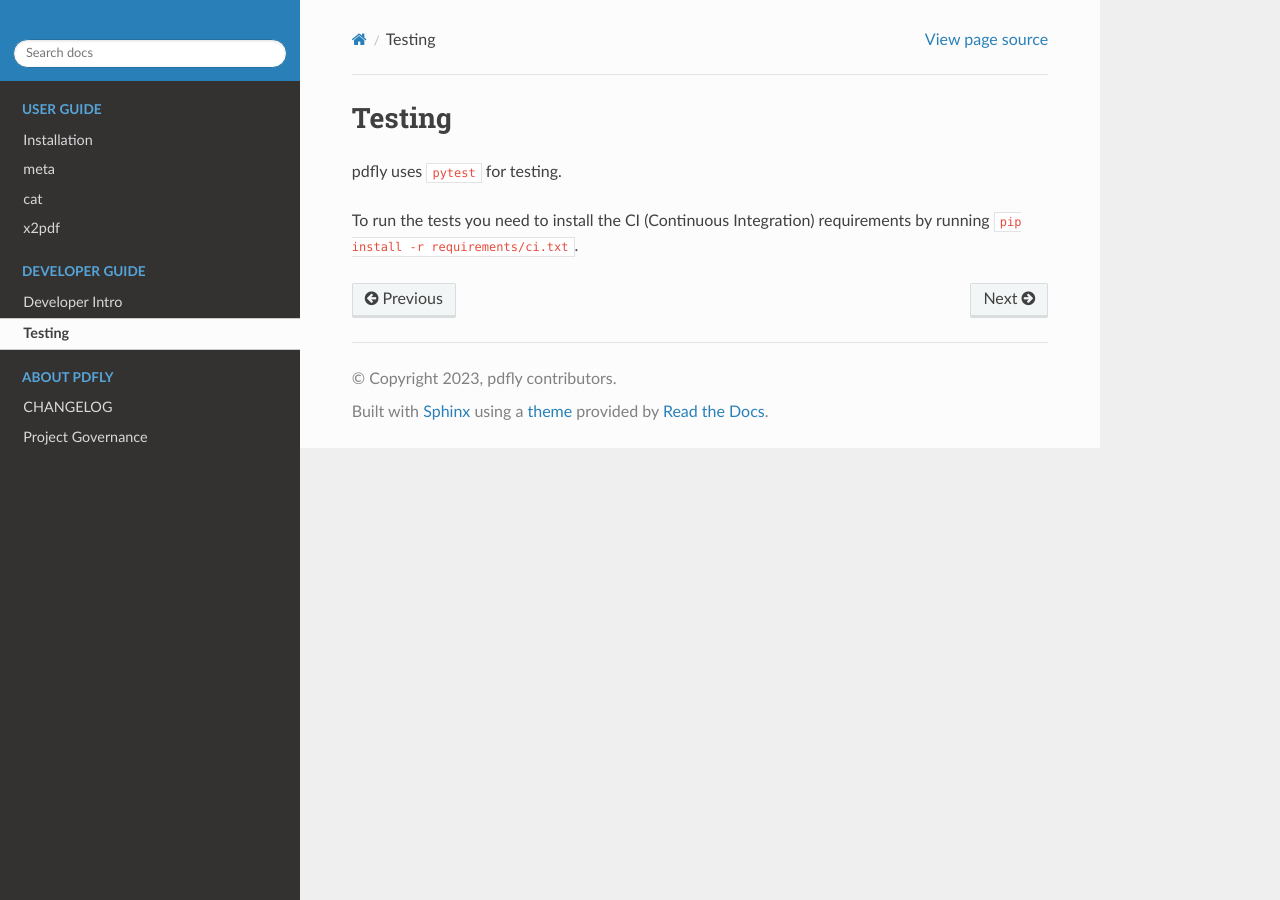
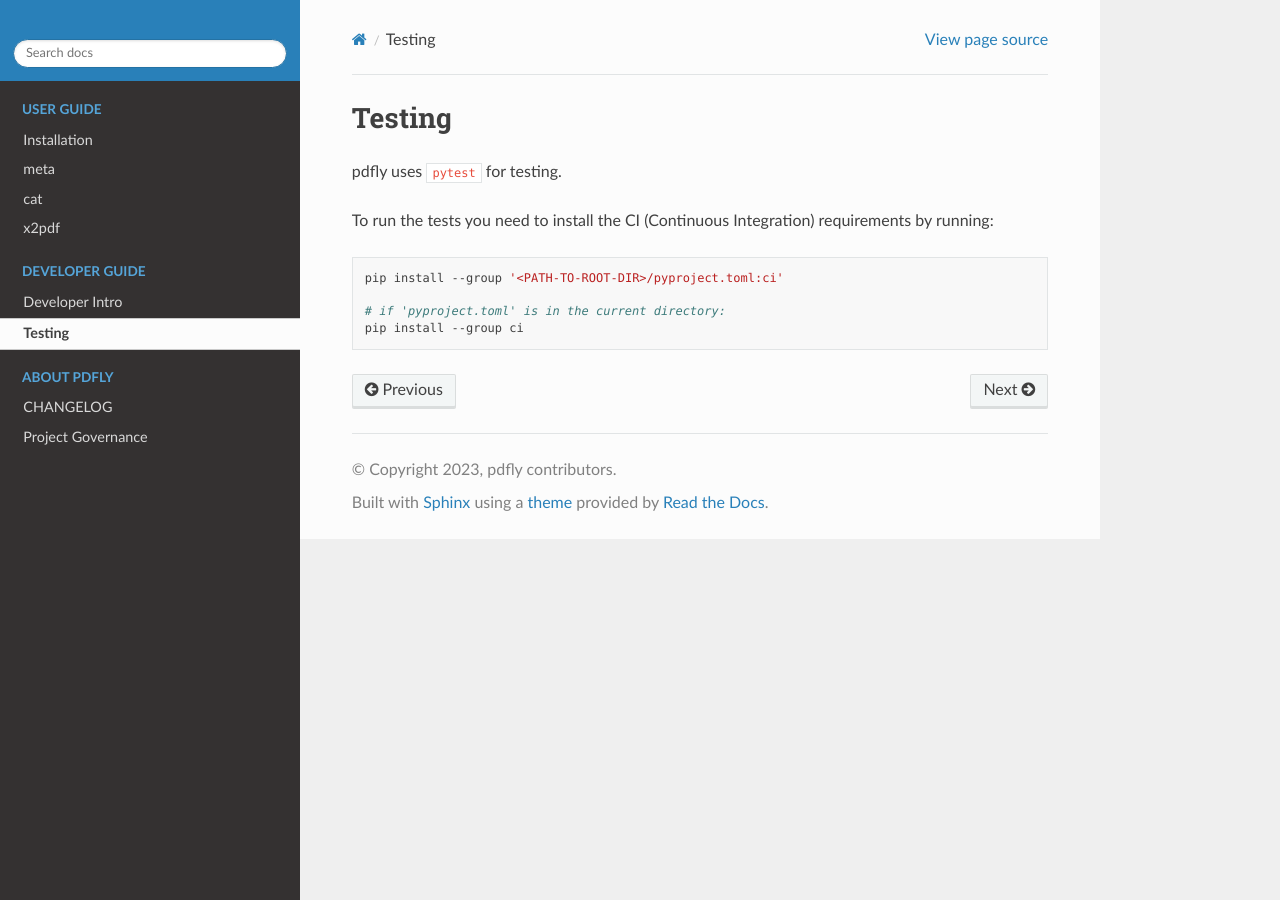
Before and after one commit to py-pdf/pdfly, a Sphinx documentation site: the page built from docs/dev/testing.md, in a window 1280 px wide. Built offline with Sphinx 7.4.7 and the Read the Docs theme 3.1.0, drawn with Linux system fonts in a browser that asks for light colours; pages that are not in the unit, such as notebooks, are missing from menus.

Commit message:
update references to `requirements/` in docs

````diff
--- a/docs/dev/testing.md
+++ b/docs/dev/testing.md
@@ -2,4 +2,11 @@
 
 pdfly uses [`pytest`](https://docs.pytest.org/en/latest/) for testing.
 
-To run the tests you need to install the CI (Continuous Integration) requirements by running `pip install -r requirements/ci.txt`.
+To run the tests you need to install the CI (Continuous Integration) requirements by running:
+
+```bash
+pip install --group '<PATH-TO-ROOT-DIR>/pyproject.toml:ci'
+
+# if 'pyproject.toml' is in the current directory:
+pip install --group ci
+```
````
Also changed, not shown: docs/dev/intro.md (+5 -2 lines).
